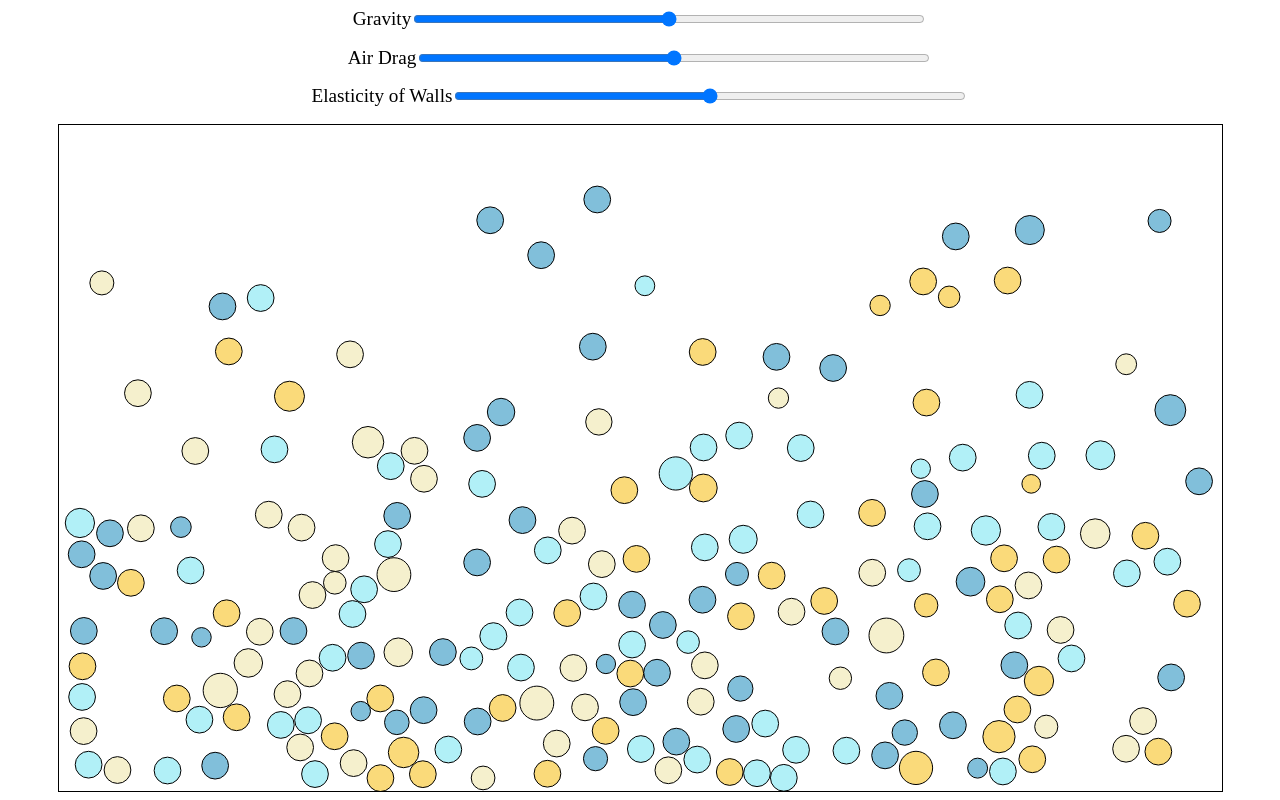
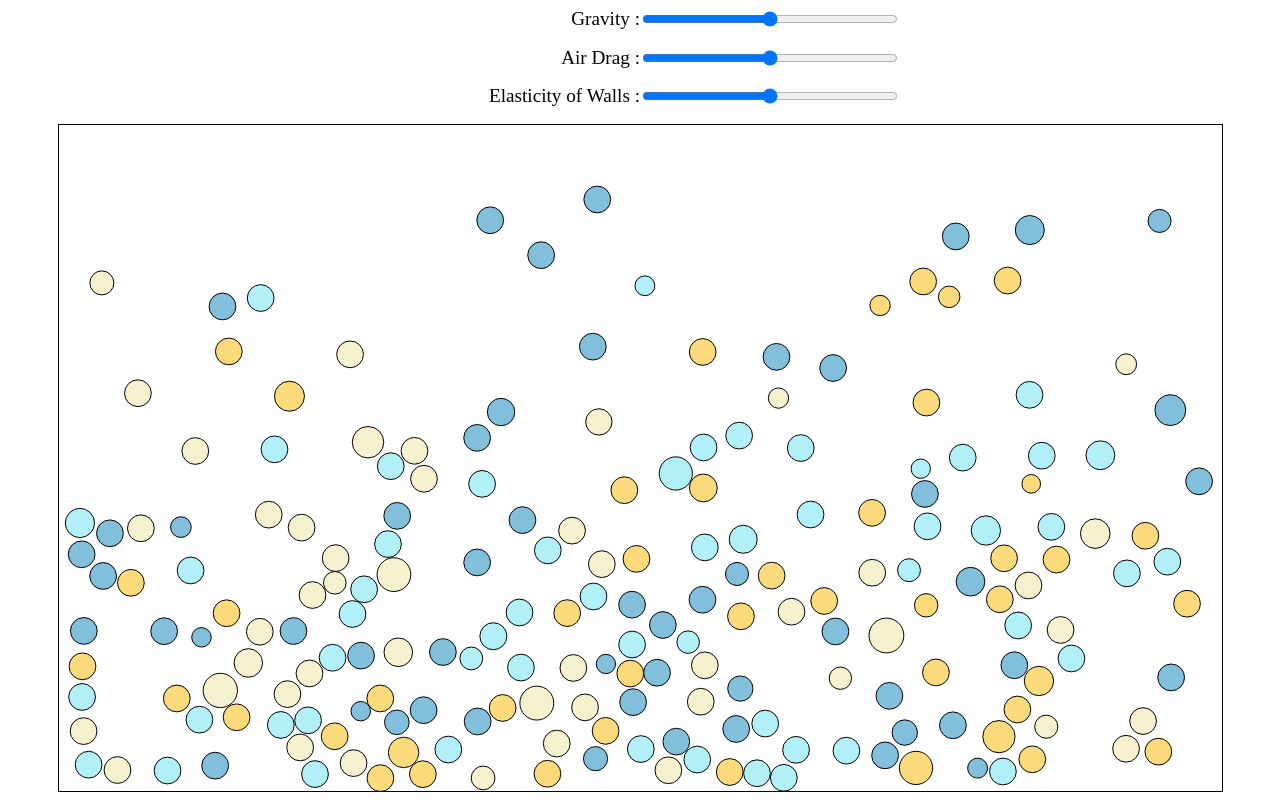
Before and after one commit to Vishisht-Dwivedi/Physics-simulation-using-balls, a plain HTML site: page index.html in a window 1280 px wide. Drawn offline with Linux system fonts and the light colour scheme.

Commit message:
changed slider and label positioning

```diff
--- a/index.html
+++ b/index.html
@@ -10,15 +10,15 @@
 
 <body>
     <div>
-        <label for="gravity">Gravity</label>
+        <label for="gravity">Gravity : </label>
         <input type="range" name="gravity" id="gravity" min="0" max="0.1" step="0.001">
     </div>
     <div>
-        <label for="airDrag">Air Drag</label>
+        <label for="airDrag">Air Drag : </label>
         <input type="range" name="airDrag" id="airDrag" min="0" max="0.001" step="0.0001">
     </div>
     <div>
-        <label for="elasticity">Elasticity of Walls</label>
+        <label for="elasticity">Elasticity of Walls : </label>
         <input type="range" name="elasticity" id="elasticity" min="0" max="1" step="0.01">
     </div>
     <canvas></canvas>
--- a/styles.css
+++ b/styles.css
@@ -8,10 +8,10 @@ canvas {
     border: 1px solid black;
 }
 div {
-    display: flex;
+    display: grid;
+    grid-template-columns: 1fr 1fr;
     width: 100%;
-    align-items: center;
-    justify-content: center;
+    text-align: end;
 }
 div label {
     font-size: 1.2rem;
```
